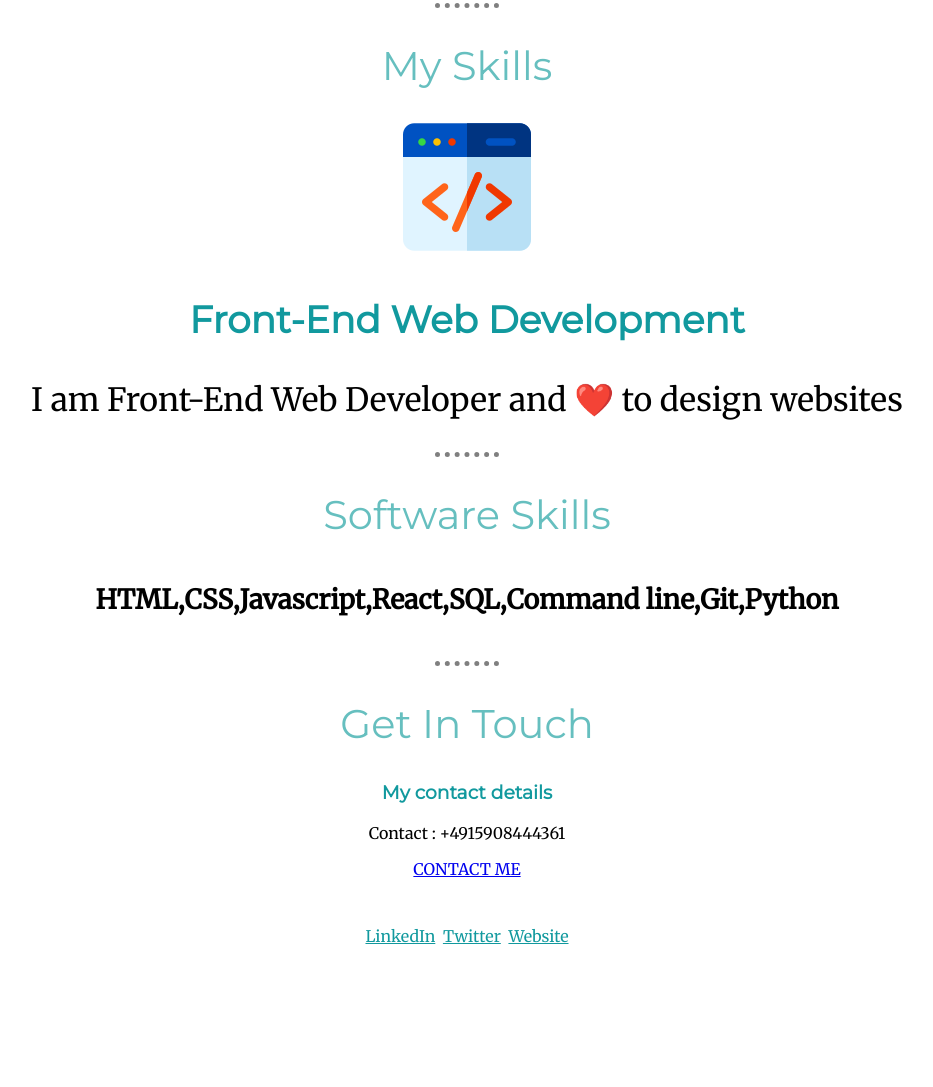
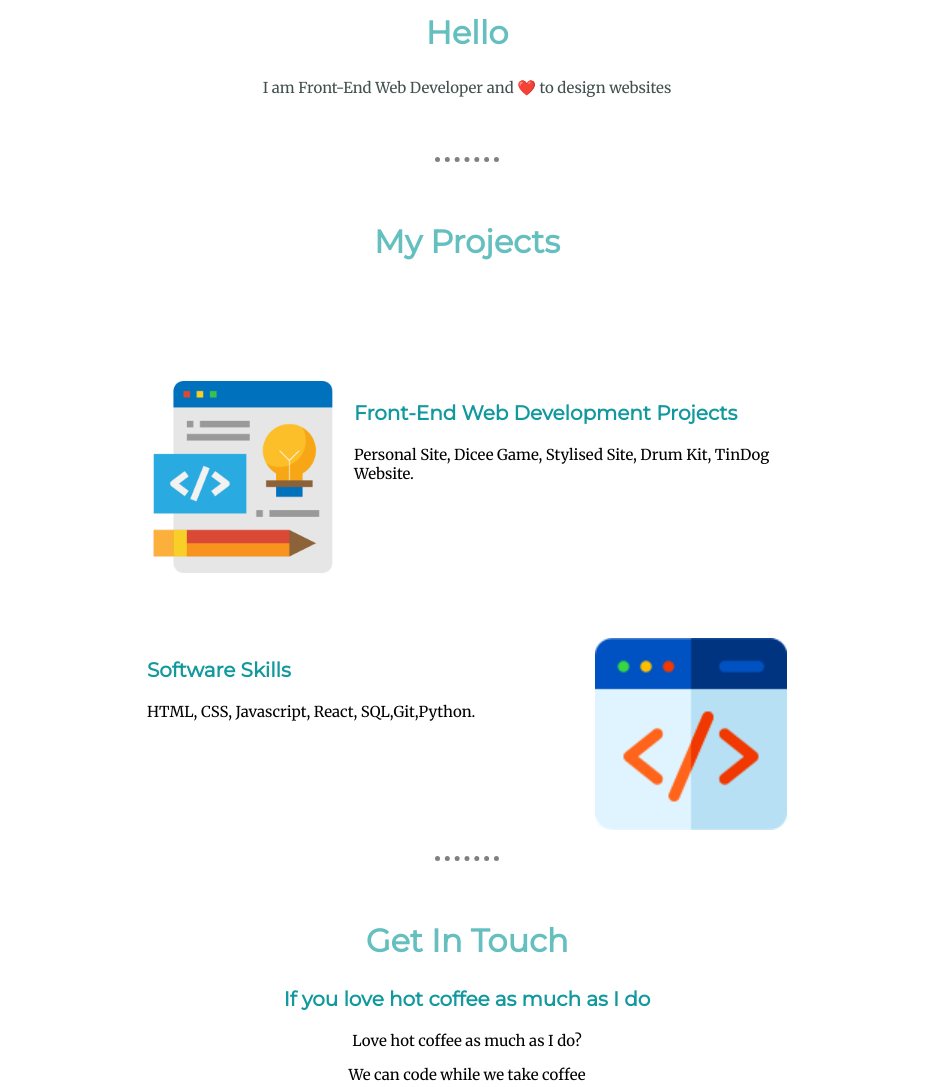
Before and after one commit to anandjain55/CSS_Stylisierte-Site_Projekt, a plain HTML site: page index.html in a window 1280 px wide. Shown: the part 1016-2103 px from the top of the page, without its empty margins (173-1106 px from the left). Before the commit the page ends 1967 px from the top, so only its background shows below. Drawn offline with Linux system fonts and the light colour scheme.

Commit message:
updated site

```diff
--- a/css/styles.css
+++ b/css/styles.css
@@ -14,7 +14,12 @@ border-top-style: dotted;
 border-color: grey;
 border-width: 5px;
 width: 5%;
+color: #EAF6F6;
+margin-top: 60px;
+margin-bottom: 60px;
+
 }
+
 
 h1 {
   margin:50px auto 0 auto;
@@ -25,39 +30,48 @@ h1 {
 
 h2{
   font-family: 'Montserrat', sans-serif;
-  font-size:2.5rem;
+  font-size:2rem;
   color:  #66BFBF;
-  font-weight: normal;
+  font-weight:bold;
 }
 
 h3{
 font-family: 'Montserrat', sans-serif;
 color: #11999E;
+font-size: 20px;
+font-weight: bold;
 }
 
+.self-image{
+  margin: 40px auto 0 auto;
+}
+.intro{
+  color: #40514E;
+  font-size: 15px;
+}
 .dev{
   text-decoration: underline;
 }
 
+.normal{
+  font-size: 15px;
+}
 
 .top-container{
-    background-color: #C2FFF9;
+    background-color: #EAF6F6;
     padding:100px;
 
 }
 
-.middle-container{
+.bottom-container{
+    background-color: #66BFBF;
+    height: 120px;
+    padding-top: 30px;
+    margin-top: 90px;
 
 }
 
-.bottom-container{
 
-
-}
-
-.footer-link{
-  color: #11999E;
-}
 .top-cloud{
   position: absolute;
   right: 300px;
@@ -70,14 +84,66 @@ color: #11999E;
   bottom: 100px;
 }
 
-.contact-me{
-  font-family: 'Merriweather', serif;
-  font-size:1rem;
+
+
+.description{
+color: #11999E;
+}
+.skill-row{
+width: 50%;
+margin: 100px auto 100px auto;
+text-align: left;
+font-size: 25px;
+padding: 20px 0 20px 0;
 }
 
 
+.projects-img{
+ width: 30%;
+ float: left;
+ margin-right: 15px;
+
+}
+
+.skills-img{
+ width: 30%;
+ float: right;
+ margin-left:10px;
+
+}
+
+
+.btn {
+  background: #11cdd4;
+  background-image: -webkit-linear-gradient(top, #11cdd4, #11999e);
+  background-image: -moz-linear-gradient(top, #11cdd4, #11999e);
+  background-image: -ms-linear-gradient(top, #11cdd4, #11999e);
+  background-image: -o-linear-gradient(top, #11cdd4, #11999e);
+  background-image: linear-gradient(to bottom, #11cdd4, #11999e);
+  -webkit-border-radius: 8;
+  -moz-border-radius: 8;
+  border-radius: 8px;
+  font-family: Arial;
+  color: #ffffff;
+  font-size: 20px;
+  padding: 10px 20px 10px 20px;
+  text-decoration: none;
+}
+
+.btn:hover {
+  background: #30e3cb;
+  background-image: -webkit-linear-gradient(top, #30e3cb, #2bc4ad);
+  background-image: -moz-linear-gradient(top, #30e3cb, #2bc4ad);
+  background-image: -ms-linear-gradient(top, #30e3cb, #2bc4ad);
+  background-image: -o-linear-gradient(top, #30e3cb, #2bc4ad);
+  background-image: linear-gradient(to bottom, #30e3cb, #2bc4ad);
+  text-decoration: none;
+}
+
 .footer-link{
-color: #11999E;
-font-family: 'Merriweather', serif;
-font-size:1rem;
+  color: #11999E;
+  text-align: center;
+  font-size: 20px;
+  margin: auto 40px auto 40px;
+  padding-top:  50px;
 }
--- a/index.html
+++ b/index.html
@@ -22,33 +22,41 @@
 
   <div class="middle-container">
     <div class="profile">
-      <img src="images\Professional photo overleaf circular.png" alt="Self picture">
-      <h2></h2>
+      <img class="self-image" src="images\Professional photo overleaf circular.png" alt="Self picture">
+      <h2>Hello</h2>
+      <p class="intro">I am Front-End Web Developer and ❤️ to design websites</p>
 
     </div>
     <hr>
     <div class="skills">
-      <h2>My Skills</h2>
+      <h2>My Projects</h2>
       <div class="skill-row">
-        <img class="Skills" src="My Site Images\web-development New.png" alt="Web Developement">
-        <h3>Front-End Web Development</h3>
-      <p>I am Front-End Web Developer and ❤️ to design websites</p>
+        <img class="projects-img" src="My Site Images/web-design.png" alt="project-img">
+
+        <h3 class="description">Front-End Web Development Projects</h3>
+        <p class="normal">Personal Site, Dicee Game, Stylised Site, Drum Kit, TinDog Website.</p>
       </div>
-      <hr>
+
       <div class="skill-row">
-        <h2>Software Skills</h2>
-        <h5>HTML,CSS,Javascript,React,SQL,Command line,Git,Python</h5>
-      <p>
+        <img class="skills-img" src="My Site Images/web-development New.png" alt="skill-img">
+
+        <h3 class="description">Software Skills</h3>
+        <p class="normal">HTML, CSS, Javascript, React, SQL,Git,Python.</p>
+      </div>
     </div>
     <hr>
     <div class="contact-me">
       <h2>Get In Touch</h2>
-        <h3>My contact details</h3>
-        <p>Contact : +4915908444361</p>
+      <h3>If you love hot coffee as much as I do</h3>
+      <div class="normal">
+        <p>Love hot coffee as much as I do? </p>
+          <p>We can code while we take coffee</p>
+      </div>
+
       <a class="btn" href="mailto:name@email.com">CONTACT ME</a>
     </div>
   </div>
-      </p>
+
 
 
 
```
Also changed, not shown: My Site Images/Front-End-Development-Projects.jpg (added), My Site Images/web-design.png (added), 1 other file. Lines whose indentation alone changed are shown as unchanged.
